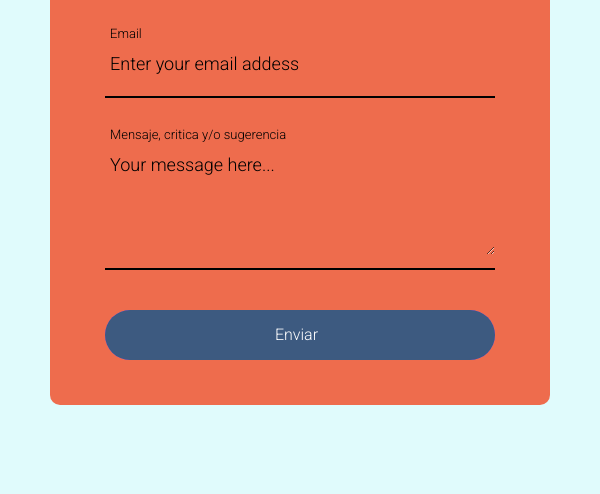
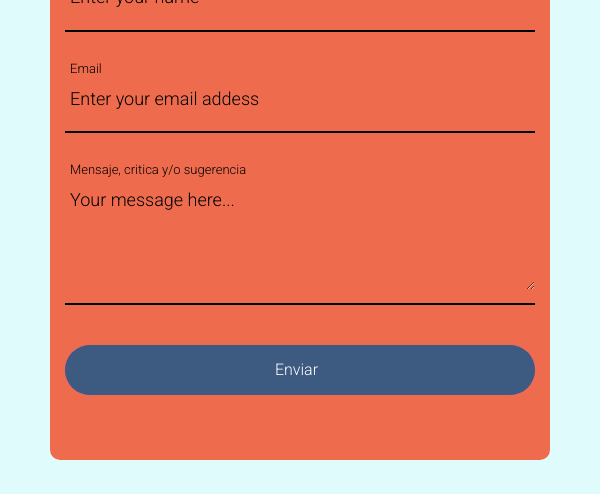
Before and after one commit to jburich13/Maquetado, a website: page contacto.html in a window 600 px wide. Shown: the part 303-797 px from the top of the page. Drawn offline with nearby package versions, Linux system fonts and the light colour scheme.

Commit message:
Responsive contacto arreglado

```diff
--- a/css/main.css
+++ b/css/main.css
@@ -352,6 +352,24 @@ textarea.input100 {
     }
 }
 
+@media (min-width: 576px) and (max-width: 767.98px) {
+    .wrap-contact100 {
+        padding: 72px 15px 65px 15px;
+    }
+    .container-contact100 {
+        margin-top: 3rem;
+    }
+}
+
+@media (max-width: 768px) and (max-width: 991.98px) {
+    .wrap-contact100 {
+        padding: 72px 15px 65px 15px;
+    }
+    .container-contact100 {
+        margin-top: 3rem;
+    }
+}
+
 
 /*------------------------------------------------------------------
 [ Alert validate ]*/
```
